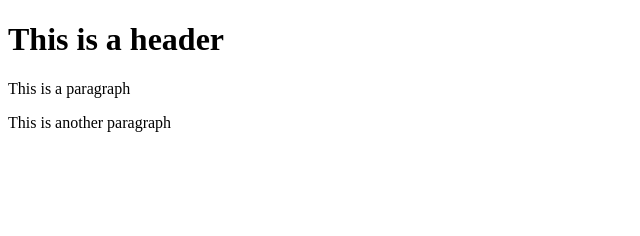
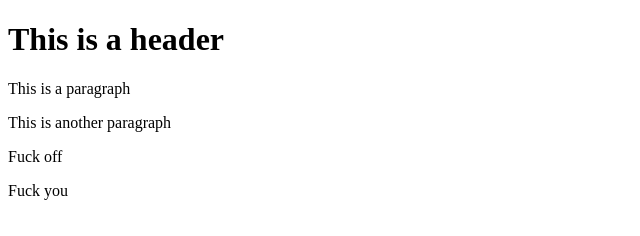
Before and after one commit to mcdonnelljames44/git-test, a website: page index.html in a window 1280 px wide. Shown: the whole page, without its empty margins (0-640 px from the left). Drawn offline with Linux system fonts and the light colour scheme.

Commit message:
fuck off

```diff
--- a/index.html
+++ b/index.html
@@ -4,5 +4,7 @@
         <h1>This is a header</h1>
         <p>This is a paragraph</p>
         <p>This is another paragraph</p>
+        <p>Fuck off </p>
+        <p>Fuck you</p>
     </body>
 </html>
```
Also changed, not shown: package.json (added, +25 -0 lines), 2 other files.
